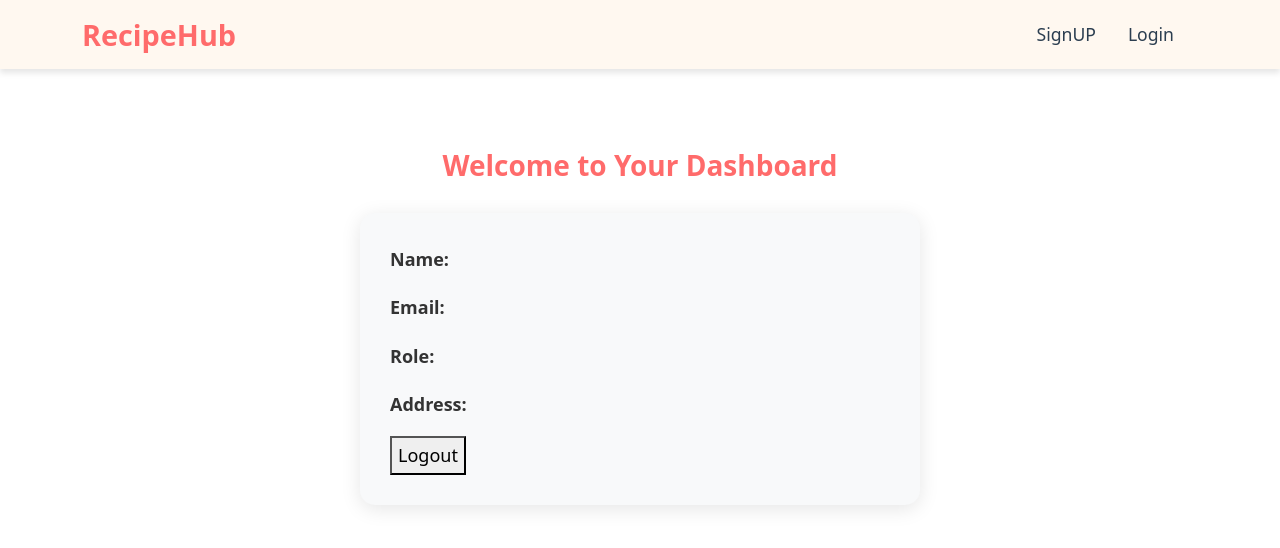
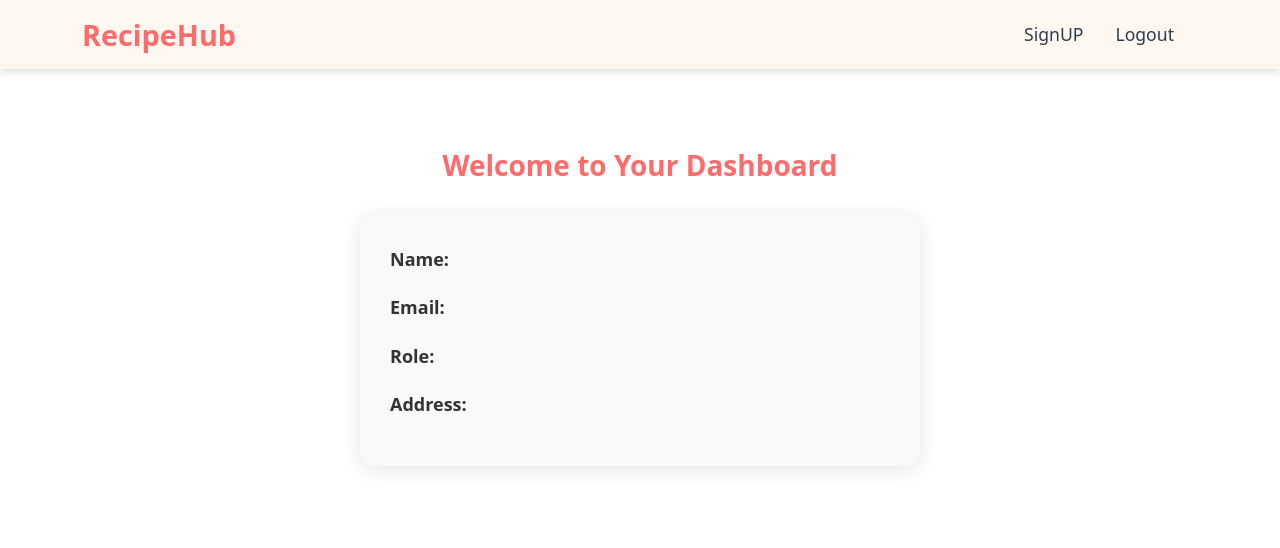
Before and after one commit to Vineeth1512/forms-example-1, a React (Vite) app: page /dashboard in a window 1280 px wide. Shown: the top 548 px of the page. Built offline with nearby package versions, Linux system fonts and the light colour scheme; sample sign-in values are in the browser's storage.

Commit message:
condiional rendering logut

```diff
--- a/src/App.jsx
+++ b/src/App.jsx
@@ -1,5 +1,5 @@
-import React from 'react'
-import { Route, Routes } from 'react-router-dom'
+import React, { useEffect, useState } from 'react'
+import { Navigate, Route, Routes } from 'react-router-dom'
 import { Signup } from './Components/SignUp/Signup'
 import Login from './Components/Login/Login'
 import Navbarr from './Components/Navbar/Navbarr'
@@ -7,16 +7,21 @@ import Dashboard from './Components/Dashboard/Dashboard'
 import Home from './Components/Home/Home'
 
 const App = () => {
+  const [isLogin , setIsLogin] = useState(localStorage.getItem("isLoggedIn")==="true");
+
+  useEffect(()=>{
+    localStorage.setItem("isLoggedIn",isLogin)
+  },[isLogin])
   return (
   <>
 
-<Navbarr/>
+<Navbarr isLogin ={isLogin} setIsLogin={setIsLogin}/>
   <Routes>
 
     <Route path='/' element={<Home/>} />
     <Route path='/signup' element={<Signup/>} />
-    <Route path='/login' element={<Login/>} />
-    <Route path='/dashboard' element={<Dashboard/>} />
+    <Route path='/login' element={<Login   isLogin ={isLogin} setIsLogin={setIsLogin} />} />
+    <Route path='/dashboard' element={isLogin? <Dashboard/>:<Navigate to={'/login'}/>} />
   </Routes>
   </>
   )
--- a/src/Components/Dashboard/Dashboard.jsx
+++ b/src/Components/Dashboard/Dashboard.jsx
@@ -15,13 +15,13 @@ const Dashboard = () => {
   }, [])
 
 
-  const handleLogout = (e)=>{
-    e.preventDefault();
-    localStorage.removeItem("isLogin");
-    toast.success("Logout successfully.")
-    setTimeout(()=>navigate('/login'),1000)
+  // const handleLogout = (e)=>{
+  //   e.preventDefault();
+  //   localStorage.removeItem("isLogin");
+  //   toast.success("Logout successfully.")
+  //   setTimeout(()=>navigate('/login'),1000)
 
-  }
+  // }
   return (
     <>
      <div className="dashboard-container">
@@ -32,7 +32,7 @@ const Dashboard = () => {
         <p><span className="label">Role:</span> {localData.role}</p>
         <p><span className="label">Address:</span> {localData.address}</p>
 
-        <button onClick={handleLogout}>Logout</button>
+        {/* <button onClick={handleLogout}>Logout</button> */}
       </div>
     </div>
     <ToastContainer/>
--- a/src/Components/Login/Login.jsx
+++ b/src/Components/Login/Login.jsx
@@ -4,7 +4,7 @@ import { useNavigate, Link } from 'react-router-dom';
 import { toast, ToastContainer } from "react-toastify"
 import "./Login.css"
 
-const Login = () => {
+const Login = ({isLogin,setIsLogin}) => {
   const [localData, setLocalData] = useState([]);
   const [loginDetails, setLoginDetails] = useState({
     email: "",
@@ -24,6 +24,11 @@ const Login = () => {
 
     const matchedUser = localData.find((x)=>x.email===loginDetails.email && x.password===loginDetails.password);
     console.log(matchedUser);
+    console.log(isLogin);
+
+localStorage.setItem("isLogin", "true");
+setIsLogin(true);
+
 
 
 
--- a/src/Components/Navbar/Navbarr.jsx
+++ b/src/Components/Navbar/Navbarr.jsx
@@ -1,12 +1,34 @@
 import React from 'react'
 import {Navbar ,Nav ,Container } from "react-bootstrap"
+import { toast } from "react-toastify"
 
-import {Link} from "react-router-dom"
+import {Link, useNavigate} from "react-router-dom"
 import "./Navbar.css"
 
-const Navbarr = () => {
+const Navbarr = ({isLogin,setIsLogin}) => {
+  const navigate = useNavigate();
 
 
+  const renderButton=()=>{
+    console.log(isLogin);
+
+    if(!isLogin){
+      return<>  <Nav.Link  as={Link} to="/login">Login</Nav.Link></>
+    }else{
+      return<> <Nav.Link onClick={handleLogout}>Logout</Nav.Link></>
+    }
+  }
+
+
+    const handleLogout = (e)=>{
+      e.preventDefault();
+      setIsLogin(false)
+      localStorage.removeItem("isLogin");
+      localStorage.removeItem("isLoggedIn");
+      toast.success("Logout successfully.")
+      setTimeout(()=>navigate('/login'),1000)
+
+    }
 
   return (
     <>
@@ -18,7 +40,7 @@ const Navbarr = () => {
           <Nav className="ms-auto">
 
           <Nav.Link as={Link} to="/signup">SignUP</Nav.Link>
-          <Nav.Link as={Link} to="/login">Login</Nav.Link>
+          {renderButton()}
           </Nav>
         </Navbar.Collapse>
       </Container>
```
